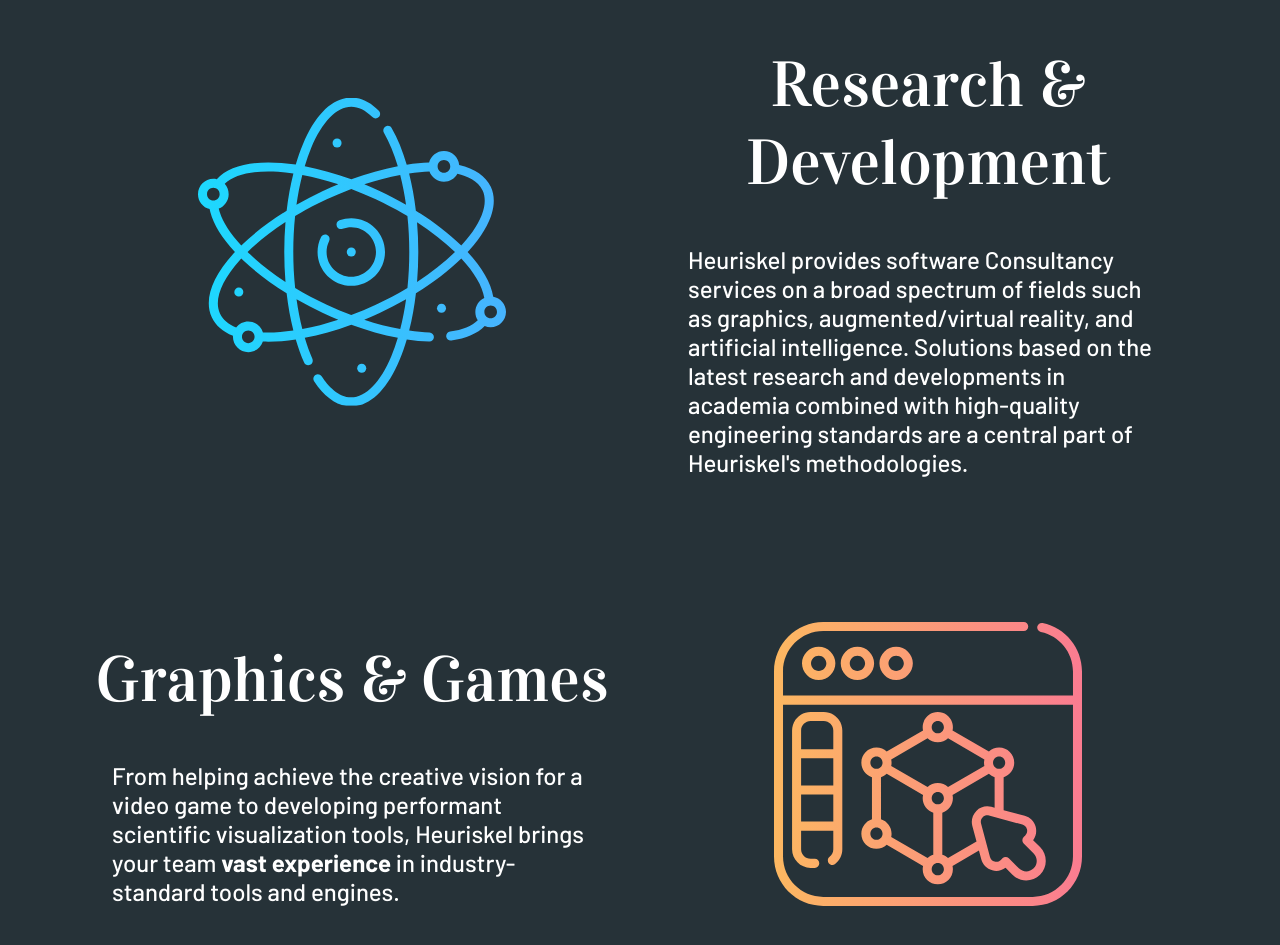
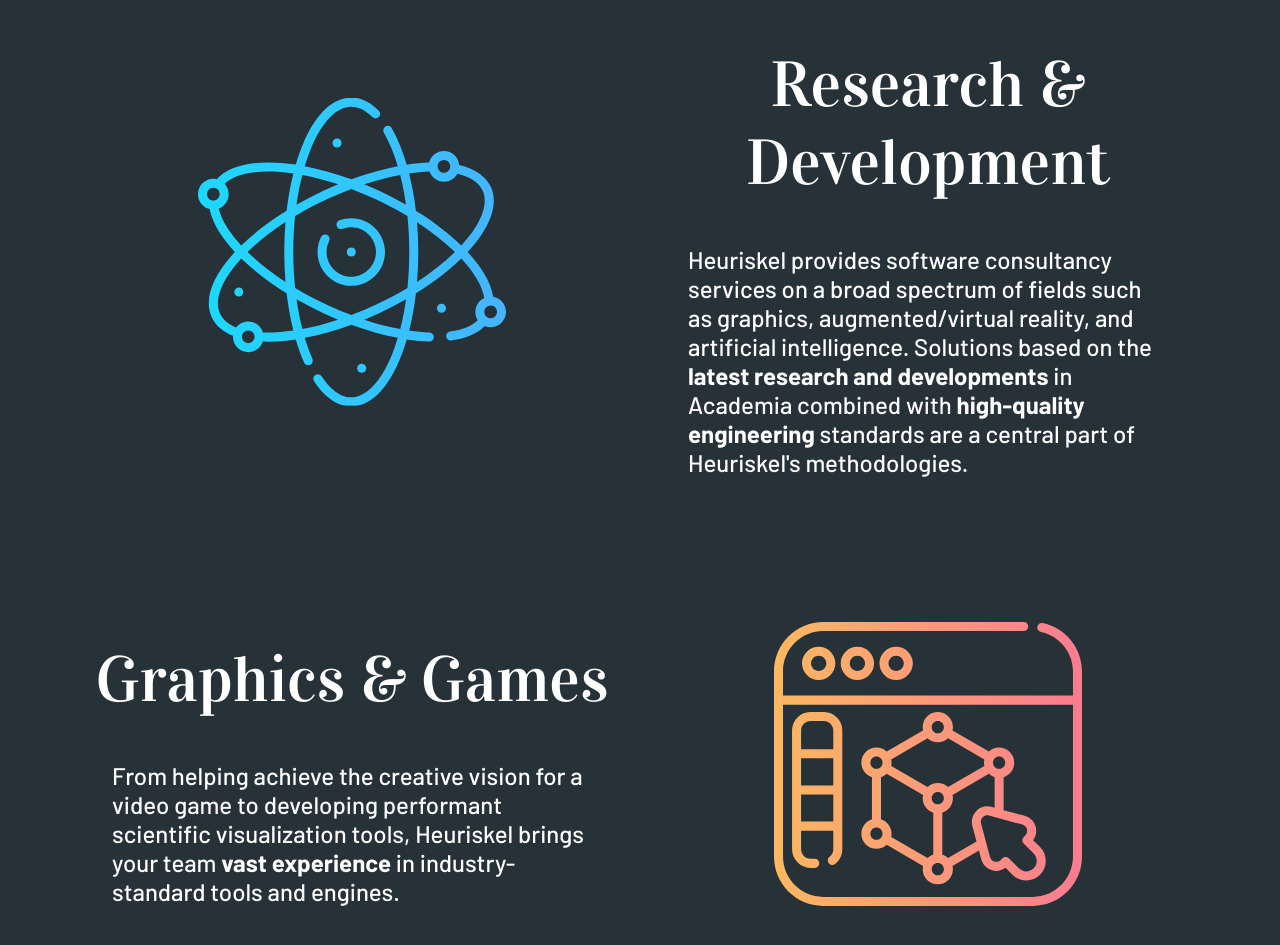
Before and after one commit to heuriskel/heuriskel.github.io, a website: page index.html in a window 1280 px wide. Shown: the part 804-1749 px from the top of the page. Drawn offline with Linux system fonts and the light colour scheme; animation ran at ten frames a second.

Commit message:
Fix typos

```diff
--- a/index.html
+++ b/index.html
@@ -120,11 +120,11 @@
           <div class="heur-intro-container-right">
             <h1>Research & Development</h1>
             <p>
-              Heuriskel provides software Consultancy services on a broad
+              Heuriskel provides software consultancy services on a broad
               spectrum of fields such as graphics, augmented/virtual reality,
-              and artificial intelligence. Solutions based on the latest
-              research and developments in academia combined with high-quality
-              engineering standards are a central part of Heuriskel's
+              and artificial intelligence. Solutions based on the <b>latest
+              research and developments</b> in Academia combined with <b>high-quality
+              engineering</b> standards are a central part of Heuriskel's
               methodologies.
             </p>
           </div>
```
